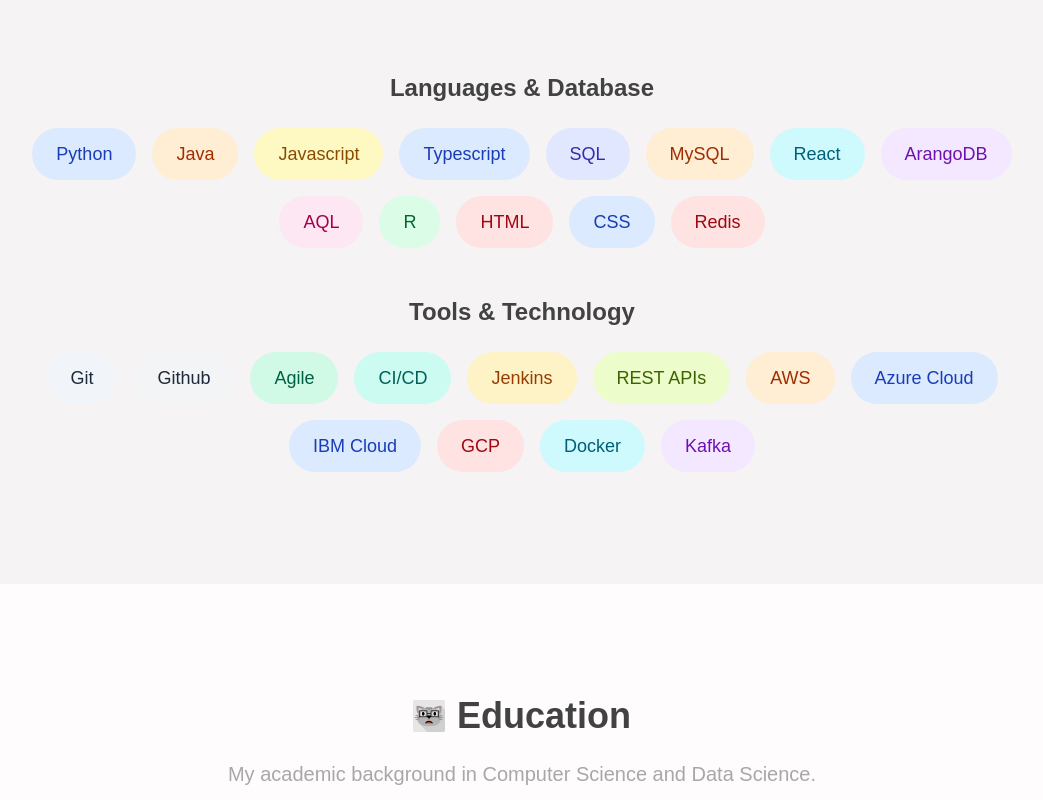
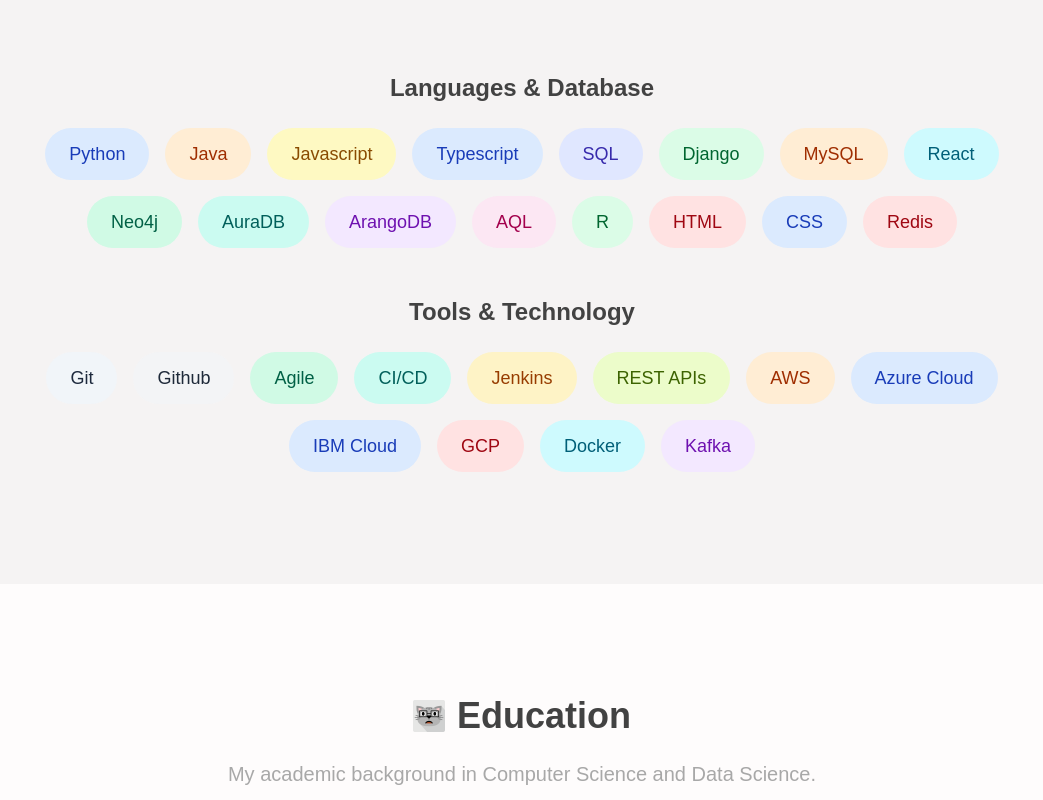
Before and after one commit to NayakAnudeep/portfolio-website, a React (Vite) app: page / in a window 1280 px wide. Shown: the part 1000-1800 px from the top of the page, without its empty margins (118-1161 px from the left). Built offline with nearby package versions, Linux system fonts and the light colour scheme.

Commit message:
Added new skills and fixed link issue

```diff
--- a/src/App.jsx
+++ b/src/App.jsx
@@ -219,11 +219,20 @@
               <span className="bg-indigo-100 text-indigo-800 px-6 py-3 rounded-full text-lg font-medium hover:bg-indigo-200 transition-colors duration-200">
                 SQL
               </span>
+              <span className="bg-green-100 text-green-800 px-6 py-3 rounded-full text-lg font-medium hover:bg-green-200 transition-colors duration-200">
+                Django
+              </span>
               <span className="bg-orange-100 text-orange-800 px-6 py-3 rounded-full text-lg font-medium hover:bg-orange-200 transition-colors duration-200">
                 MySQL
               </span>
               <span className="bg-cyan-100 text-cyan-800 px-6 py-3 rounded-full text-lg font-medium hover:bg-cyan-200 transition-colors duration-200">
                 React
+              </span>
+              <span className="bg-emerald-100 text-emerald-800 px-6 py-3 rounded-full text-lg font-medium hover:bg-emerald-200 transition-colors duration-200">
+                Neo4j
+              </span>
+              <span className="bg-teal-100 text-teal-800 px-6 py-3 rounded-full text-lg font-medium hover:bg-teal-200 transition-colors duration-200">
+                AuraDB
               </span>
               <span className="bg-purple-100 text-purple-800 px-6 py-3 rounded-full text-lg font-medium hover:bg-purple-200 transition-colors duration-200">
                 ArangoDB
@@ -503,7 +512,9 @@
                           })}
                         </div>
                         <div className="flex gap-6 pt-4">
-                          <a href={project.github} target="_blank" rel="noopener noreferrer" className="text-gray-dark hover:text-gray-light transition-colors duration-200 font-medium">GitHub →</a>
+                          <a href={project.github} target="_blank" rel="noopener noreferrer" className="text-gray-dark hover:text-gray-light transition-colors duration-200 font-medium">
+                            {project.github.includes('github.com') ? 'GitHub →' : 'Website →'}
+                          </a>
                         </div>
                       </div>
                     </div>
```
